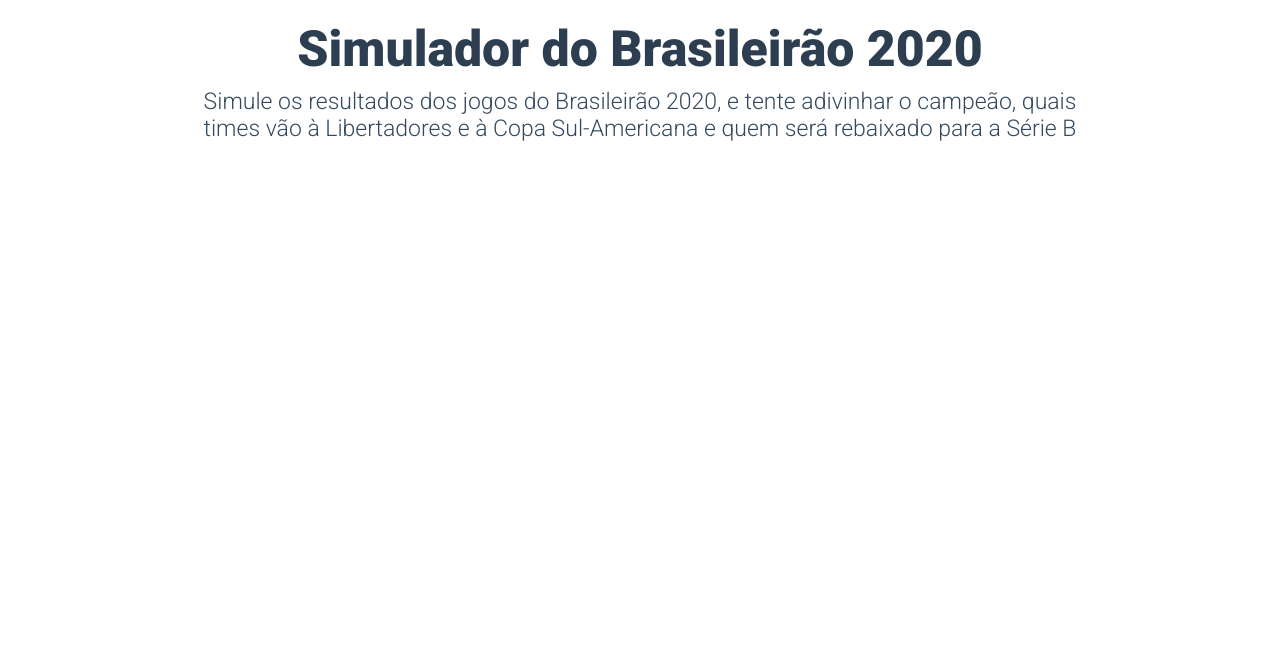
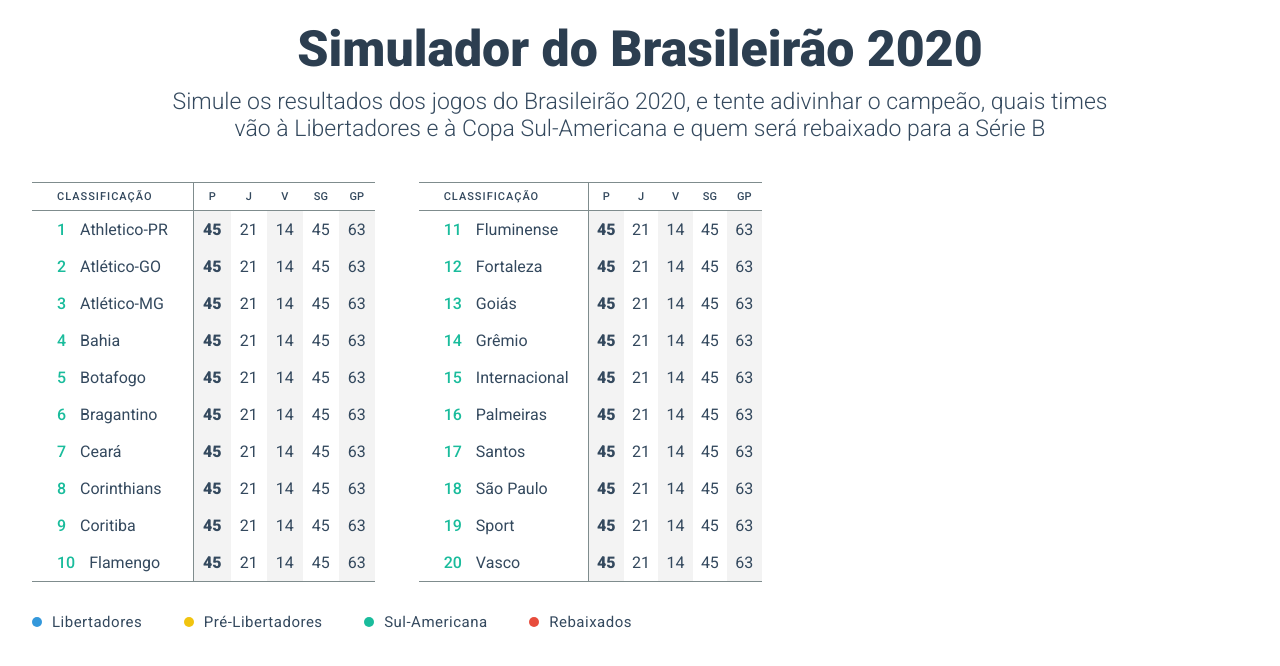
Before and after one commit to Marlysson/SimuladorBrasileirao, a Vue app: page / in a window 1280 px wide. Shown: the top 666 px of the page. Built offline with nearby package versions, Linux system fonts and the light colour scheme.

Commit message:
Adding new components.

```diff
--- a/src/App.vue
+++ b/src/App.vue
@@ -1,10 +1,28 @@
 <template>
   <div id="app">
+
     <Header texto="Simulador do Brasileirão 2020"/>
 
     <SubHeader texto="Simule os resultados dos jogos do Brasileirão 2020,
                     e tente adivinhar o campeão, quais times vão à Libertadores e à
                     Copa Sul-Americana e quem será rebaixado para a Série B"/>
+
+    <div class="containers">
+
+      <div class="container-ranking">
+
+        <Ranking :teams="first" />
+        <Ranking :teams="second" />
+
+      </div>
+
+      <div class="container-games">
+
+      </div>
+
+    </div>
+
+    <CaptionRanking />
 
   </div>
 </template>
@@ -13,18 +31,52 @@
 
 import Header from './components/texts/Header.vue';
 import SubHeader from './components/texts/SubHeader.vue';
+import CaptionRanking from './components/CaptionRanking.vue';
+import Ranking from './components/Ranking.vue';
+import TEAMS  from './services/data.js';
 
 export default {
   name: 'App',
   components: {
-    Header, SubHeader
+    Header, SubHeader,
+    CaptionRanking,
+    Ranking
+  },
+
+  data(){
+      return {
+          first: [],
+          second: []
+      }
+  },
+
+  mounted(){
+
+    for (let index = 0; index < 20; index++) {
+
+        let current_team = TEAMS[index];
+
+        let team = {
+            "name" : current_team.name,
+            "position" : index + 1
+        }
+
+        if ( this.first.length < 10 ){
+          this.first.push(team);
+        }else{
+          this.second.push(team);
+        }
+    }
+
+    console.log(this.first);
+    console.log(this.second);
   }
 }
 </script>
 
 <style>
 
-@import url('https://fonts.googleapis.com/css2?family=Roboto:wght@300;900&display=swap');
+@import url('https://fonts.googleapis.com/css2?family=Roboto:wght@300;400;500;900&display=swap');
 
 *{
   padding:0;
@@ -33,6 +85,26 @@
 
 #app {
   font-family: 'Roboto', sans-serif;
+  width:95%;
+  margin:0 auto;
+}
+
+.containers{
+  display: flex;
+  flex-direction: row;
+  margin:40px auto 30px;
+  height:400px;
+}
+
+.container-ranking{
+  display:flex;
+  flex-direction: row;
+  justify-content: space-between;
+  width:60%;
+}
+
+.container-games{
+  width:40%;
 }
 
 </style>
--- /dev/null
+++ b/src/components/CaptionRanking.vue
@@ -0,0 +1,77 @@
+<template>
+
+    <ul class="caption-container">
+
+        <li class="caption-ranking" v-for="championship in championship_by_ranking" :key="championship.ranking">
+            <span class="caption-icon" v-bind:class="championship.color"></span>
+            <span class="caption-text">{{ championship.ranking}}</span>
+        </li>
+
+    </ul>
+
+</template>
+
+<script>
+
+export default {
+
+    data(){
+
+        return {
+
+            championship_by_ranking : [
+                {
+                    "color": "blue",
+                    "ranking": "Libertadores"
+                },
+                {
+                    "color": "yellow",
+                    "ranking": "Pré-Libertadores"
+                },
+                {
+                    "color": "green",
+                    "ranking": "Sul-Americana"
+                },
+                {
+                    "color": "red",
+                    "ranking": "Rebaixados"
+                }
+            ]
+        }
+    }
+}
+
+</script>
+
+<style scoped>
+
+    .caption-container{
+        display:flex;
+        flex-direction:row;
+        justify-content: space-between;
+        align-items: center;
+
+        list-style-type: none;
+        width:600px;
+    }
+
+    .caption-icon{
+        width:10px;
+        height:10px;
+        margin-right:10px;
+        display:inline-block;
+        border-radius:100%;
+    }
+
+    .caption-text{
+        font-size:15px;
+        letter-spacing: 0.5px;
+        color: #34495e;
+    }
+
+    .green  { background: #1abc9c; }
+    .blue   { background: #3498db; }
+    .yellow { background:#f1c40f; }
+    .red    { background: #e74c3c; }
+
+</style>
--- /dev/null
+++ b/src/components/Ranking.vue
@@ -0,0 +1,112 @@
+<template>
+
+    <table class="ranking-container">
+
+        <thead class="ranking-header">
+            <th class="team">Classificação</th>
+            <th class="ranking-data">P</th>
+            <th class="ranking-data">J</th>
+            <th class="ranking-data">V</th>
+            <th class="ranking-data">SG</th>
+            <th class="ranking-data">GP</th>
+        </thead>
+
+        <tbody class="ranking-body">
+
+            <tr v-for="team in teams" :key="team.name">
+
+                <td class="team">
+
+                    <span class="position" style="color: #1abc9c;">
+                        {{team.position}}
+                    </span>
+
+                    {{ team.name }}
+
+                </td>
+
+                <td class="ranking-data">45</td>
+                <td class="ranking-data">21</td>
+                <td class="ranking-data">14</td>
+                <td class="ranking-data">45</td>
+                <td class="ranking-data">63</td>
+            </tr>
+
+        </tbody>
+
+    </table>
+
+
+</template>
+
+<script>
+
+export default {
+    props : ["teams"]
+}
+
+</script>
+
+<style scoped>
+
+    .ranking-container{
+        width:47%;
+        border-collapse: collapse;
+
+        --border-color: #7f8c8d;
+    }
+
+    .ranking-header{
+        width:100%;
+        border-top:0.1px solid var(--border-color);
+        border-bottom:0.1px solid var(--border-color);
+    }
+
+    .ranking-body td, .ranking-header th{
+        padding:7px;
+        color:#34495e;
+    }
+
+    .ranking-header th{
+        font-weight: 500;
+        font-size:11px;
+    }
+
+    .ranking-body td{
+        font-size:16px;
+        font-weight:400;
+    }
+
+    .ranking-body td:nth-child(2n+2){
+        background:#f3f3f3;
+    }
+
+    .ranking-body td:nth-child(2){
+        font-weight:700;
+    }
+
+    .ranking-body{
+        border-bottom:1px solid var(--border-color);
+    }
+
+    .ranking-header .team, .ranking-body .team{
+        padding-left:25px !important;
+        text-align:left;
+        border-right:1px solid var(--border-color);
+    }
+
+    .ranking-header .team{
+        letter-spacing: 1px;
+        text-transform:uppercase;
+    }
+
+    .ranking-data{
+        text-align: center;
+    }
+
+    .position{
+        padding-right:10px;
+        font-weight:500;
+    }
+
+</style>
--- a/src/components/texts/SubHeader.vue
+++ b/src/components/texts/SubHeader.vue
@@ -15,7 +15,8 @@
         color:#34495e;
         font-size:23px;
         text-align:center;
-        width:70%;
+        width:80%;
         margin:0 auto;
+        font-weight: 300;
     }
 </style>
--- a/src/services/data.js
+++ b/src/services/data.js
@@ -1,89 +1,85 @@
-const TIMES = [
+const TEAMS = [
     {
-        "nome": "Athletico-PR",
-        "escudo": "https://s.glbimg.com/es/sde/f/organizacoes/2019/09/09/Athletico-PR.svg"
+        "name": "Athletico-PR",
+        "shield": "https://s.glbimg.com/es/sde/f/organizacoes/2019/09/09/Athletico-PR.svg"
     },
     {
-        "nome": "Atlético-GO",
-        "escudo": "https://s.glbimg.com/es/sde/f/organizacoes/2020/07/02/atletico-go-2020.svg"
+        "name": "Atlético-GO",
+        "shield": "https://s.glbimg.com/es/sde/f/organizacoes/2020/07/02/atletico-go-2020.svg"
     },
     {
-        "nome": "Atlético-MG",
-        "escudo": "https://s.glbimg.com/es/sde/f/organizacoes/2018/03/10/atletico-mg.svg"
+        "name": "Atlético-MG",
+        "shield": "https://s.glbimg.com/es/sde/f/organizacoes/2018/03/10/atletico-mg.svg"
     },
     {
-        "nome": "Bahia",
-        "escudo": "https://s.glbimg.com/es/sde/f/organizacoes/2018/03/11/bahia.svg"
+        "name": "Bahia",
+        "shield": "https://s.glbimg.com/es/sde/f/organizacoes/2018/03/11/bahia.svg"
     },
     {
-        "nome": "Botafogo",
-        "escudo": "https://s.glbimg.com/es/sde/f/organizacoes/2019/02/04/botafogo-svg.svg"
+        "name": "Botafogo",
+        "shield": "https://s.glbimg.com/es/sde/f/organizacoes/2019/02/04/botafogo-svg.svg"
     },
     {
-        "nome": "Bragantino",
-        "escudo": "https://s.glbimg.com/es/sde/f/organizacoes/2019/12/30/svg.svg"
+        "name": "Bragantino",
+        "shield": "https://s.glbimg.com/es/sde/f/organizacoes/2019/12/30/svg.svg"
     },
     {
-        "nome": "Ceará",
-        "escudo": "https://s.glbimg.com/es/sde/f/organizacoes/2019/10/10/ceara.svg"
+        "name": "Ceará",
+        "shield": "https://s.glbimg.com/es/sde/f/organizacoes/2019/10/10/ceara.svg"
     },
     {
-        "nome": "Corinthians",
-        "escudo": "https://s.glbimg.com/es/sde/f/organizacoes/2019/09/30/Corinthians.svg"
+        "name": "Corinthians",
+        "shield": "https://s.glbimg.com/es/sde/f/organizacoes/2019/09/30/Corinthians.svg"
     },
     {
-        "nome": "Coritiba",
-        "escudo": "https://s.glbimg.com/es/sde/f/organizacoes/2018/03/11/coritiba.svg"
+        "name": "Coritiba",
+        "shield": "https://s.glbimg.com/es/sde/f/organizacoes/2018/03/11/coritiba.svg"
     },
     {
-        "nome": "Flamengo",
-        "escudo": "https://s.glbimg.com/es/sde/f/organizacoes/2018/04/10/Flamengo-2018.svg"
+        "name": "Flamengo",
+        "shield": "https://s.glbimg.com/es/sde/f/organizacoes/2018/04/10/Flamengo-2018.svg"
     },
     {
-        "nome": "Fluminense",
-        "escudo": "https://s.glbimg.com/es/sde/f/organizacoes/2018/03/11/fluminense.svg"
+        "name": "Fluminense",
+        "shield": "https://s.glbimg.com/es/sde/f/organizacoes/2018/03/11/fluminense.svg"
     },
     {
-        "nome": "Fortaleza",
-        "escudo": "https://s.glbimg.com/es/sde/f/organizacoes/2018/06/10/optimised.svg"
+        "name": "Fortaleza",
+        "shield": "https://s.glbimg.com/es/sde/f/organizacoes/2018/06/10/optimised.svg"
     },
     {
-        "nome": "Goiás",
-        "escudo": "https://s.glbimg.com/es/sde/f/organizacoes/2019/05/01/Goias_SVG.svg"
+        "name": "Goiás",
+        "shield": "https://s.glbimg.com/es/sde/f/organizacoes/2019/05/01/Goias_SVG.svg"
     },
     {
-        "nome": "Grêmio",
-        "escudo": "https://s.glbimg.com/es/sde/f/organizacoes/2018/03/12/gremio.svg"
+        "name": "Grêmio",
+        "shield": "https://s.glbimg.com/es/sde/f/organizacoes/2018/03/12/gremio.svg"
     },
     {
-        "nome": "Internacional",
-        "escudo": "https://s.glbimg.com/es/sde/f/organizacoes/2018/03/11/internacional.svg"
+        "name": "Internacional",
+        "shield": "https://s.glbimg.com/es/sde/f/organizacoes/2018/03/11/internacional.svg"
     },
     {
-        "nome": "Palmeiras",
-        "escudo": "https://s.glbimg.com/es/sde/f/organizacoes/2019/07/06/Palmeiras.svg"
+        "name": "Palmeiras",
+        "shield": "https://s.glbimg.com/es/sde/f/organizacoes/2019/07/06/Palmeiras.svg"
     },
     {
-        "nome": "Santos",
-        "escudo": "https://s.glbimg.com/es/sde/f/organizacoes/2018/03/12/santos.svg"
+        "name": "Santos",
+        "shield": "https://s.glbimg.com/es/sde/f/organizacoes/2018/03/12/santos.svg"
     },
     {
-        "nome": "São Paulo",
-        "escudo": "https://s.glbimg.com/es/sde/f/organizacoes/2018/03/11/sao-paulo.svg"
+        "name": "São Paulo",
+        "shield": "https://s.glbimg.com/es/sde/f/organizacoes/2018/03/11/sao-paulo.svg"
     },
     {
-        "nome": "Sport",
-        "escudo": "https://s.glbimg.com/es/sde/f/organizacoes/2018/03/11/sport.svg"
+        "name": "Sport",
+        "shield": "https://s.glbimg.com/es/sde/f/organizacoes/2018/03/11/sport.svg"
     },
     {
-        "nome": "Vasco",
-        "escudo": "https://s.glbimg.com/es/sde/f/organizacoes/2018/03/11/vasco.svg"
+        "name": "Vasco",
+        "shield": "https://s.glbimg.com/es/sde/f/organizacoes/2018/03/11/vasco.svg"
     }
 
 ]
 
-function obterPorNome(descricao){
-    return TIMES.filter(time => time.nome == descricao)
-}
-
-export default obterPorNome
+export default TEAMS
```
Also changed, not shown: src/components/HelloWorld.vue (deleted, +0 -58 lines), src/components/TeamRanking.vue (added), 1 other file (tests, documents, lock files or other folders).
